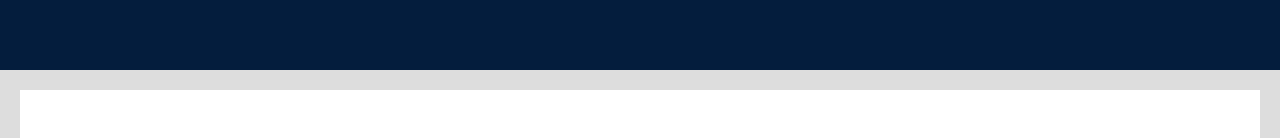
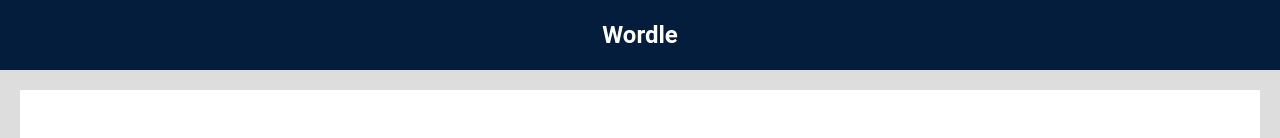
Before and after one commit to amoiraud/wordle, a Vue app: page / in a window 1280 px wide. Shown: the top 138 px of the page. Built offline with nearby package versions, Linux system fonts and the light colour scheme.

Commit message:
Update App.vue

```diff
--- a/src/App.vue
+++ b/src/App.vue
@@ -1,9 +1,7 @@
 <template>
   <div class="header">
-    <div class="infolegale-logo">
-      <router-link to="/">
-        <div class="logo"></div>
-      </router-link>
+    <div class="title-container">
+      Wordle
     </div>
   </div>
   <div class="main-wrapper">
@@ -14,7 +12,7 @@
 </template>
 
 <script setup lang="ts">
-import { RouterLink, RouterView } from 'vue-router'
+import { RouterView } from 'vue-router'
 </script>
 
 <style lang="scss">
@@ -24,6 +22,15 @@
     color: white;
   }
 
+  .title-container {
+    display: flex;
+    justify-content: center;
+    align-items: center;
+    height: 100%;
+    font-size: 24px;
+    font-weight: 600;
+  }
+
   .main-wrapper {
     background-color: #DDDDDD;
     padding: 20px;
```
